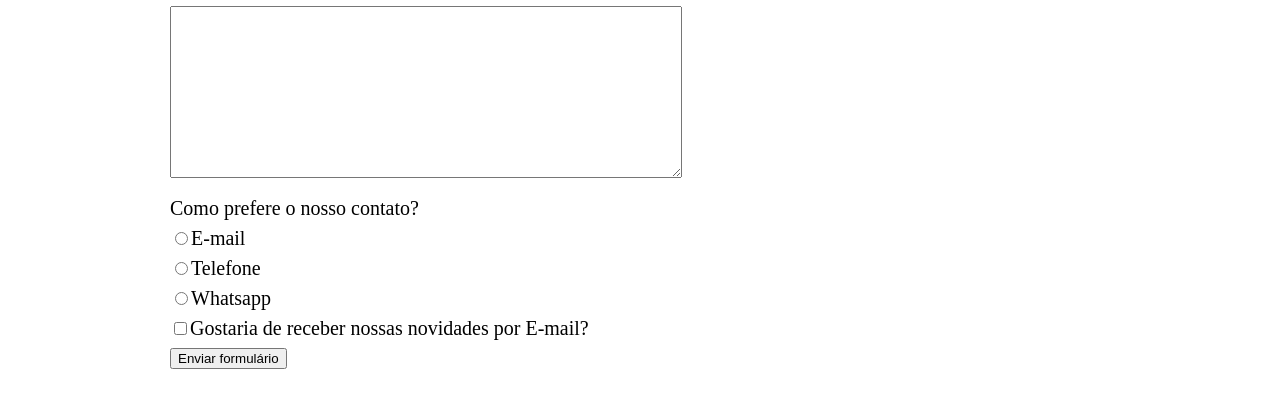
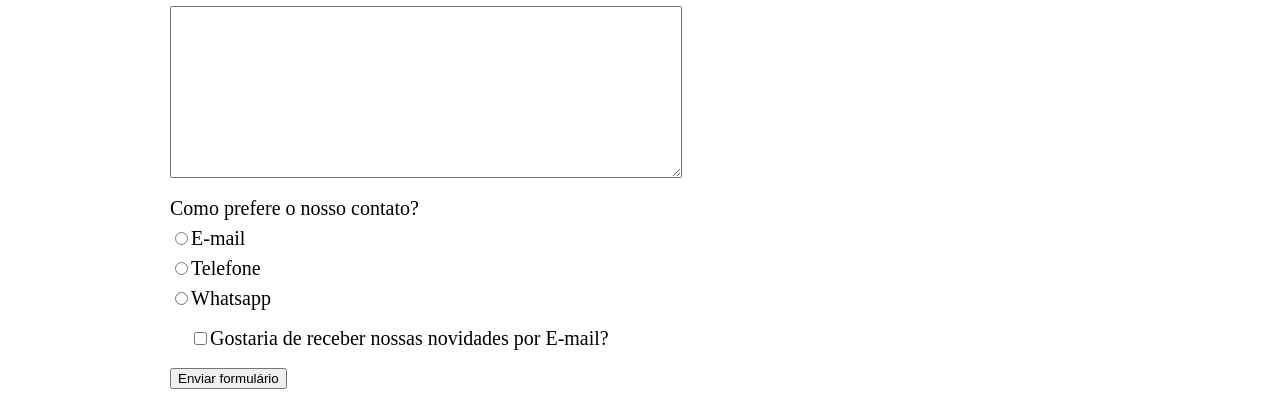
Before and after one commit to gabrielmartinspires-br/barbearia-alura, a plain HTML site: page contato.html in a window 1280 px wide. Shown: the part 624-1031 px from the top of the page. Drawn offline with Linux system fonts and the light colour scheme.

Commit message:
Update style.css

```diff
--- a/styles/style.css
+++ b/styles/style.css
@@ -116,3 +116,7 @@ form label, form p {
     padding: 10px 20px;
     width: 50%;
 }
+
+.checkbox {
+    margin: 20px;
+}
```
